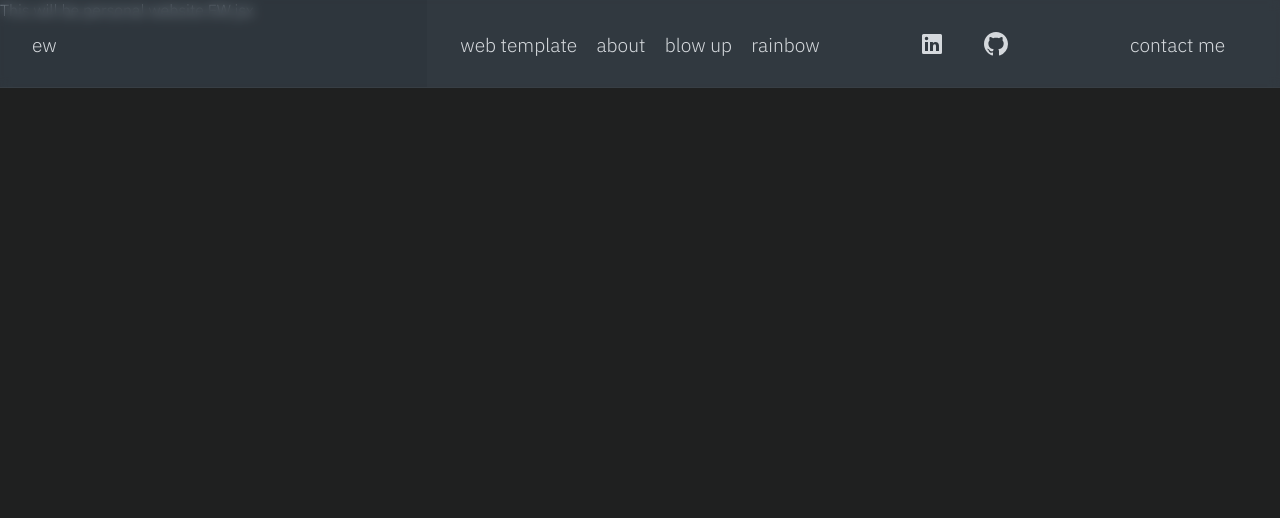
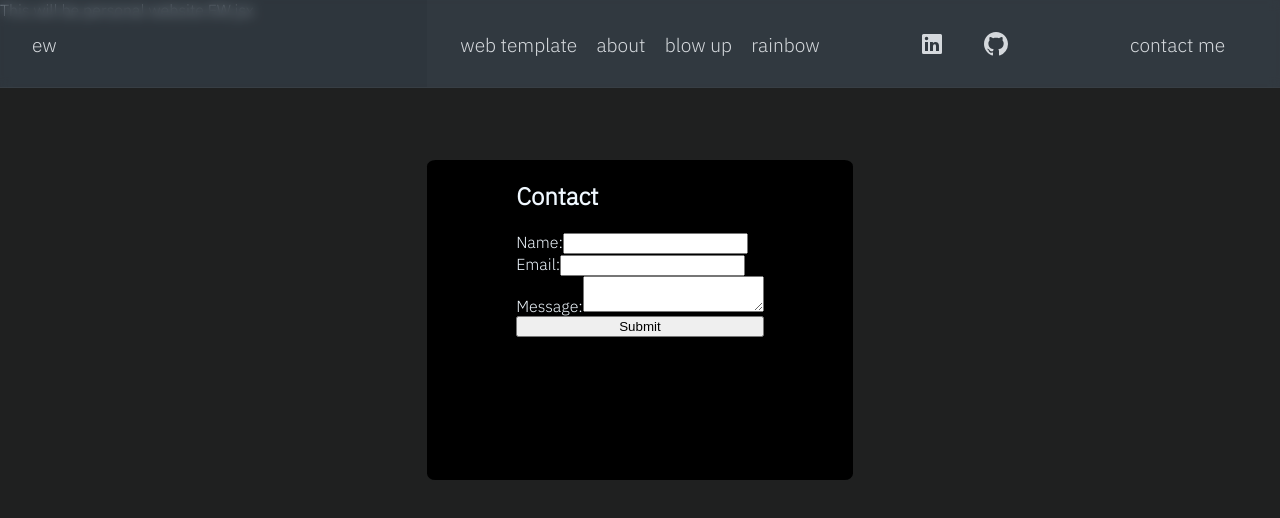
Before and after one commit to whitejeric/ew-personal, a React (Vite) app: page / in a window 1280 px wide. Both pictures are taken after a click on the link "contact me". Shown: the top 518 px of the page. Built offline with nearby package versions, Linux system fonts and the light colour scheme.

Commit message:
working on contact popup

```diff
--- a/src/App.jsx
+++ b/src/App.jsx
@@ -1,8 +1,9 @@
-import { useReducer } from 'react';
+import { useEffect, useReducer } from 'react';
 import About from './About';
 import reactLogo from './assets/react.svg';
 import BB from './BB';
 import BlowUpGrid from './BlowUpGrid';
+import Contact from './Contact';
 import Content from './Content';
 import EW from './EW';
 import Nav from './Nav';
@@ -18,13 +19,20 @@ const subApps = [
 
 //keep track of which module is loaded across App
 function globalReducer(state, action) {
+	console.log(state, action);
 	if (action.type === 'changePage') {
-		const old_module = state.module;
-		console.log(state, action);
 		return {
 			page: action.payload,
 			module: action.module,
 			props: action.props,
+			contact_visible: false,
+		};
+	}
+	if (action.type === 'openContact' || action.type === 'closeContact') {
+		console.log('openContact/closeContact action.type');
+		return {
+			...state,
+			contact_visible: true,
 		};
 	}
 	return {
@@ -38,10 +46,16 @@ function App() {
 		page: 'home',
 		module: EW,
 		props: { id: 'ew' },
+		contact_visibile: false,
 	});
+	useEffect(() => {
+		console.log('contact');
+		console.log(state.contact_visible);
+	}, [state]);
 
 	return (
 		<div className="App">
+			<Contact visible={state.contact_visible} />
 			<Nav navigate={dispatch} items={subApps} />
 			<Content current={state.page} Module={state.module} props={state.props} />
 		</div>
--- /dev/null
+++ b/src/Contact.jsx
@@ -0,0 +1,48 @@
+import React, { useState } from 'react';
+
+function Contact({ visible }) {
+	const [name, setName] = useState('');
+	const [email, setEmail] = useState('');
+	const [message, setMessage] = useState('');
+
+	const handleSubmit = (event) => {
+		event.preventDefault();
+		console.log('Submitted:', { name, email, message });
+		// You can replace the console.log statement with your own form submission logic
+		// using a library like Axios or the native Fetch API
+	};
+
+	return visible ? (
+		<div className="contact-pop-up">
+			<form onSubmit={handleSubmit}>
+				<h2>Contact</h2>
+				<label>
+					Name:
+					<input
+						type="text"
+						value={name}
+						onChange={(e) => setName(e.target.value)}
+					/>
+				</label>
+				<label>
+					Email:
+					<input
+						type="email"
+						value={email}
+						onChange={(e) => setEmail(e.target.value)}
+					/>
+				</label>
+				<label>
+					Message:
+					<textarea
+						value={message}
+						onChange={(e) => setMessage(e.target.value)}
+					/>
+				</label>
+				<button type="submit">Submit</button>
+			</form>
+		</div>
+	) : null;
+}
+
+export default Contact;
--- a/src/Nav.jsx
+++ b/src/Nav.jsx
@@ -69,7 +69,17 @@ const Nav = ({ navigate, items }) => {
 				</a>
 			</div>
 			<div id={'nav-contact'} className="nav-section">
-				<a href="#">contact me</a>
+				<a
+					href="#"
+					onClick={() => {
+						navigate({
+							type: 'openContact',
+							payload: true,
+						});
+					}}
+				>
+					contact me
+				</a>
 			</div>
 		</div>
 	);
--- a/src/css/blowup.css
+++ b/src/css/blowup.css
@@ -1,4 +1,5 @@
 .blow-up {
+	z-index: -1;
 	margin: 0;
 	width: 100vw;
 	height: 100vh;
@@ -7,6 +8,7 @@
 	align-items: center;
 }
 .blow-up-module {
+	z-index: -1;
 	margin: 0;
 	width: 100%;
 	height: 100%;
@@ -15,6 +17,7 @@
 	align-items: center;
 }
 #bu-grid {
+	z-index: 1;
 	width: 100%;
 	height: 100%;
 	display: grid;
--- /dev/null
+++ b/src/css/contact.css
@@ -0,0 +1,20 @@
+.contact-pop-up {
+	position: absolute;
+	display: flex;
+	z-index: 2;
+	margin-left: calc(100% / 3);
+	height: 40vh;
+	width: calc(100% / 3);
+	margin-top: 20vh;
+	border-radius: 2%;
+	background-color: black;
+	justify-content: center;
+}
+.contact-pop-up > form {
+	display: flex;
+	flex-direction: column;
+}
+
+.contact-pop-up > form > *:first-child {
+	margin-left: 0%;
+}
--- a/src/main.jsx
+++ b/src/main.jsx
@@ -3,6 +3,7 @@ import ReactDOM from 'react-dom/client';
 import App from './App';
 import './css/about.css';
 import './css/blowup.css';
+import './css/contact.css';
 import './css/index.css';
 import './css/nav.css';
 import './css/rainbow.css';
```
